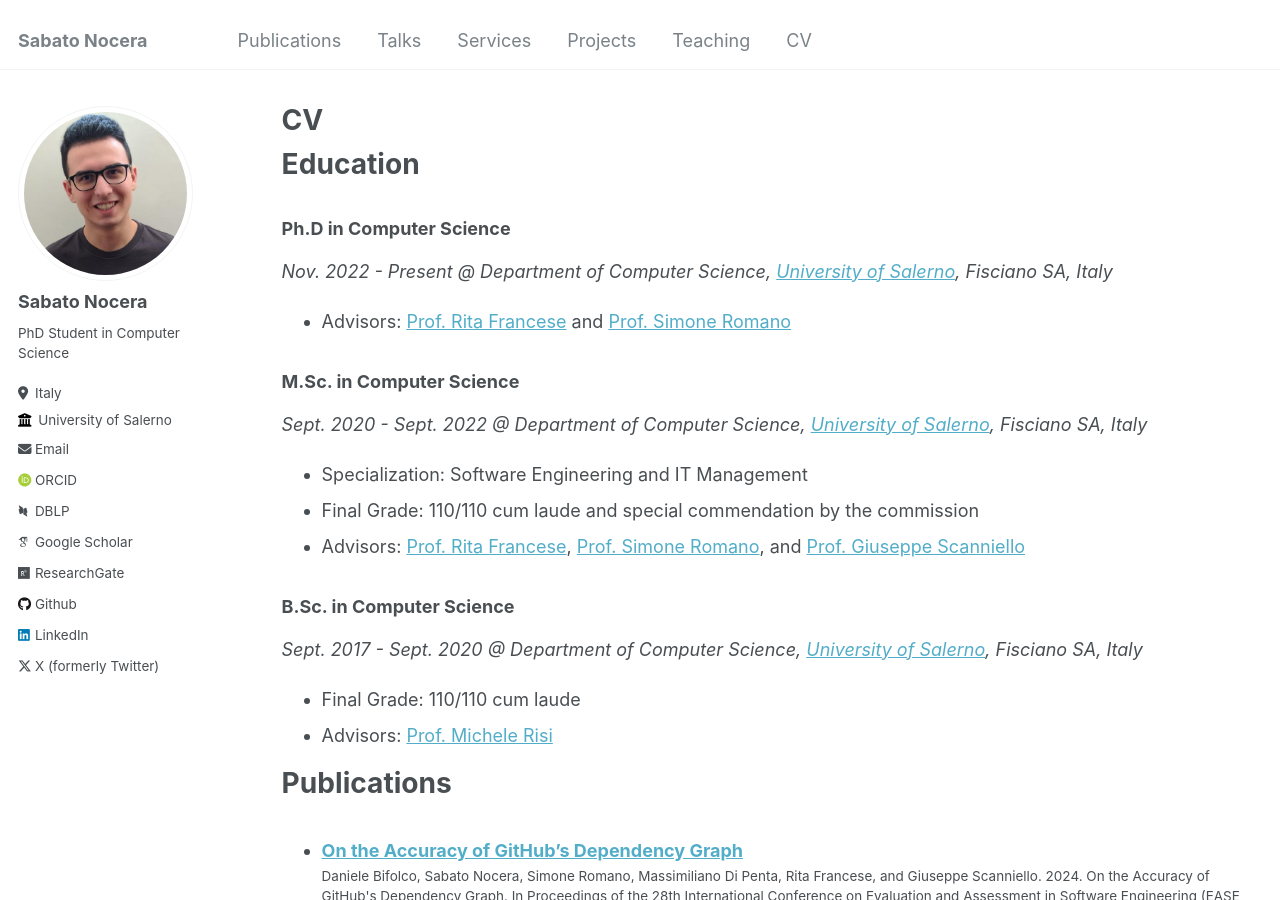
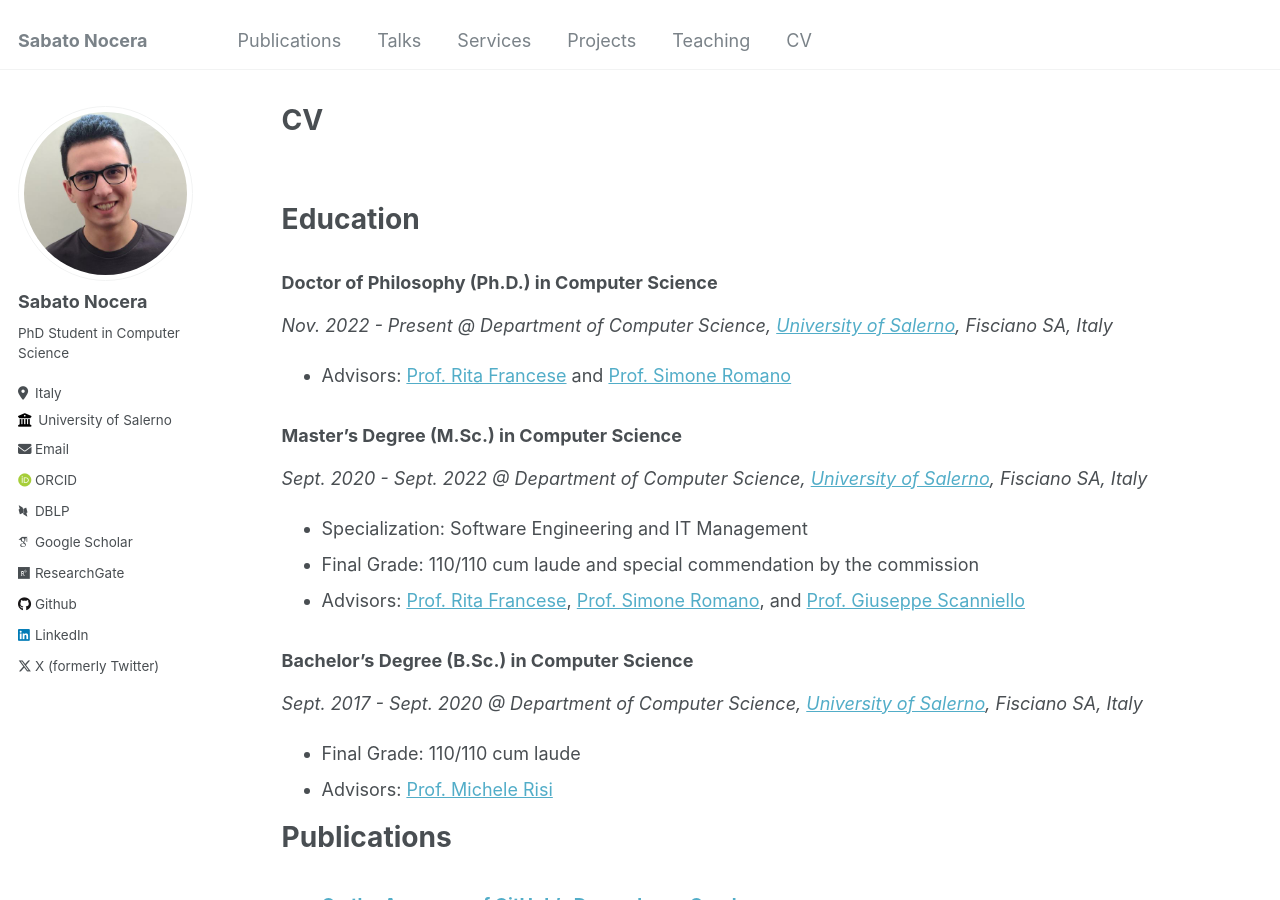
Before and after one commit to sabato-nocera/sabato-nocera.github.io, a Jekyll site: the page built from _pages/cv.md, in a window 1280 px wide and 900 px high. Built offline with Jekyll 4.4.1, drawn with Linux system fonts in a browser that asks for light colours; some web fonts are replaced.

Commit message:
Update cv.md

```diff
--- a/_pages/cv.md
+++ b/_pages/cv.md
@@ -9,19 +9,21 @@ redirect_from:
 
 {% include base_path %}
 
+<br/>
+
 Education
 ======
-### Ph.D in Computer Science
+### Doctor of Philosophy (Ph.D.) in Computer Science
 _Nov. 2022 - Present @ Department of Computer Science, [University of Salerno](https://web.unisa.it/en/university), Fisciano SA, Italy_
 * Advisors: [Prof. Rita Francese](https://docenti.unisa.it/004763/home) and [Prof. Simone Romano](https://sites.google.com/view/simoneromano/home?authuser=0)
 
-### M.Sc. in Computer Science
+### Master’s Degree (M.Sc.) in Computer Science
 _Sept. 2020 - Sept. 2022 @ Department of Computer Science, [University of Salerno](https://web.unisa.it/en/university), Fisciano SA, Italy_
 * Specialization: Software Engineering and IT Management
 * Final Grade: 110/110 cum laude and special commendation by the commission
 * Advisors: [Prof. Rita Francese](https://docenti.unisa.it/004763/home), [Prof. Simone Romano](https://sites.google.com/view/simoneromano/home?authuser=0), and [Prof. Giuseppe Scanniello](https://sites.google.com/view/prof-giuseppe-scanniello/home)
 
-### B.Sc. in Computer Science
+### Bachelor’s Degree (B.Sc.) in Computer Science
 _Sept. 2017 - Sept. 2020 @ Department of Computer Science, [University of Salerno](https://web.unisa.it/en/university), Fisciano SA, Italy_
 * Final Grade: 110/110 cum laude
 * Advisors: [Prof. Michele Risi](https://docenti.unisa.it/005637/home)
```
